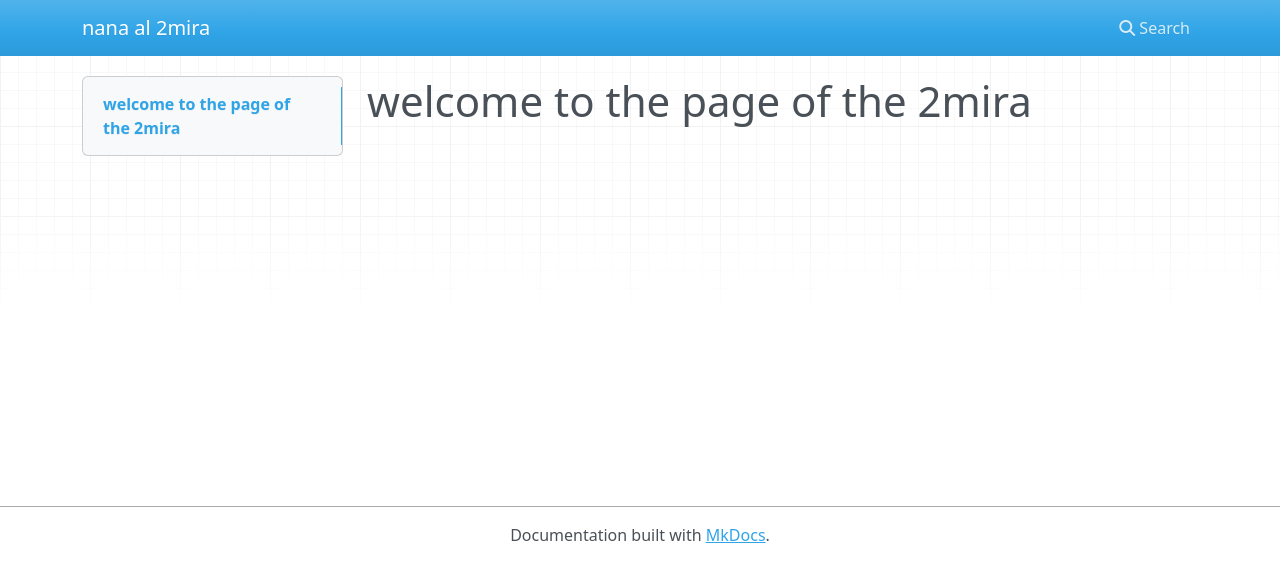
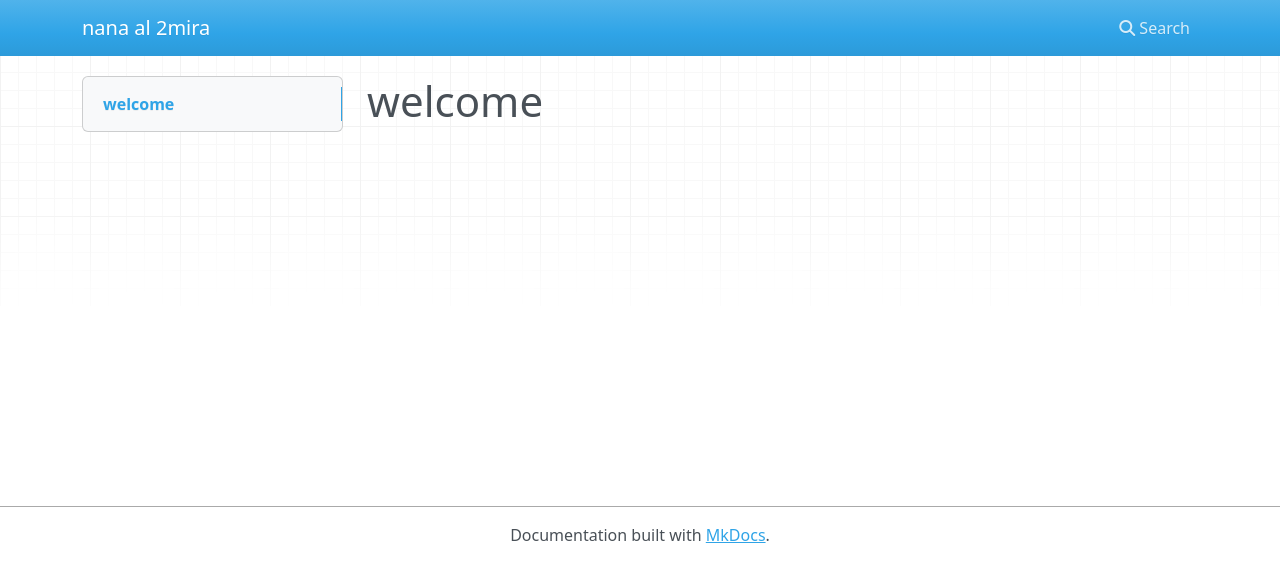
Before and after one commit to Sharbal-Shuker/mkdocs_test, an MkDocs documentation site: the page built from docs/index.md, in a window 1280 px wide. Shown: the top 582 px of the page. Built offline with MkDocs 1.6.1, drawn with Linux system fonts in a browser that asks for light colours; nearby versions of some CDN libraries.

Commit message:
Update index.md

```diff
--- a/docs/index.md
+++ b/docs/index.md
@@ -1 +1 @@
-#welcome to the page of the 2mira
+#welcome
```
